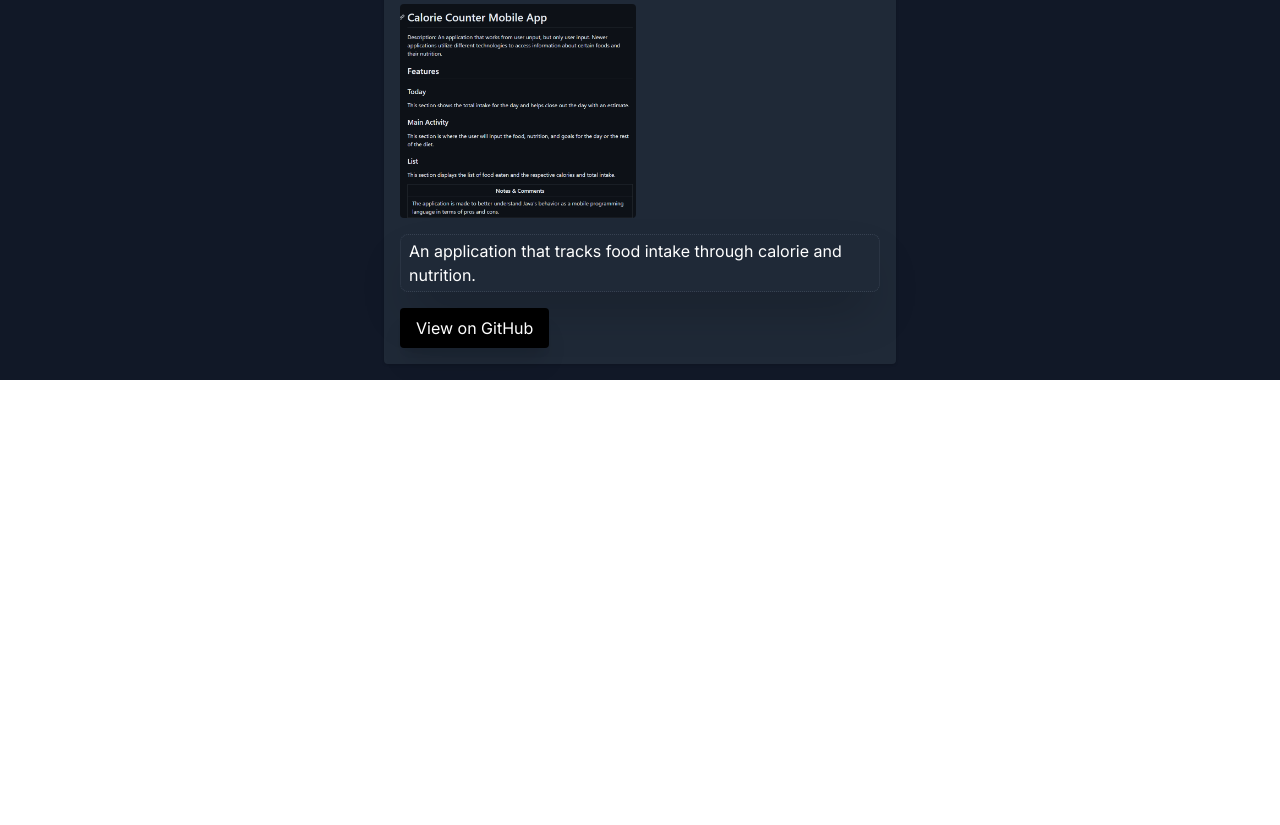
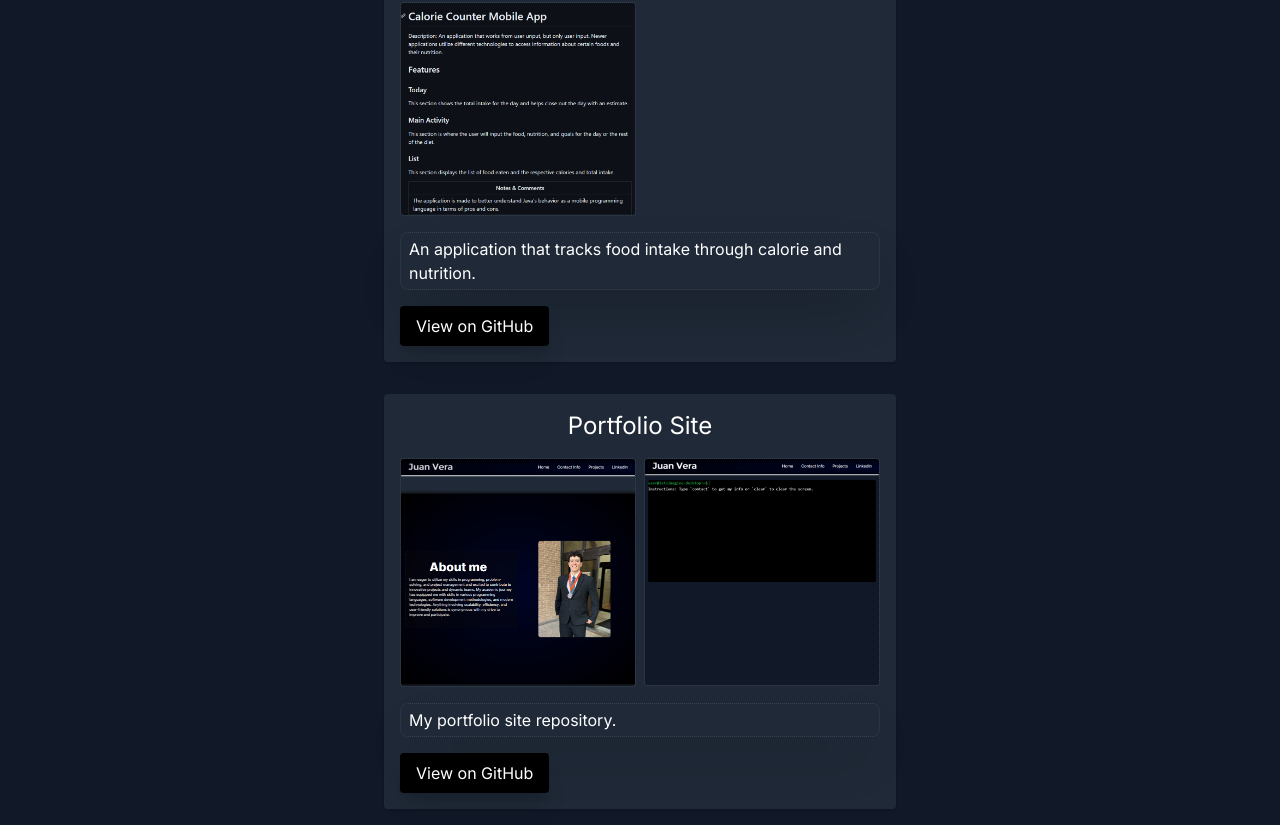
Before and after one commit to JuanTime2Late/Portfolio_Site, a Next.js app in the folder portfolio_site/: page /s1 in a window 1280 px wide. Shown: the part 886-1711 px from the top of the page. Before the commit the page ends 1266 px from the top, so only its background shows below. Built offline with nearby package versions, Linux system fonts and the light colour scheme.

Commit message:
Update posts

```diff
--- a/portfolio_site/src/app/s1/posts.js
+++ b/portfolio_site/src/app/s1/posts.js
@@ -19,6 +19,16 @@ const posts = [
     description: 'An application that tracks food intake through calorie and nutrition.',
     projectUrl: 'https://github.com/JuanTime2Late/Calorie_Counter',
   },
+  {
+    title: 'Portfolio Site',
+    id: 3,
+    images: [
+      './imgs/pf_site/pfsite.png',
+      './imgs/pf_site/pfterminal.png',
+    ],
+    description: 'My portfolio site repository.',
+    projectUrl: 'https://github.com/JuanTime2Late/Portfolio_Site',
+  },
 ]
 
 const Posts = () => {
@@ -30,7 +40,7 @@ const Posts = () => {
             <p className="mb-4 text-center text-2xl">{post.title}</p>
             <div className="grid grid-cols-2 gap-2">
               {post.images.slice(0, 2).map((image, index) => (
-                <img key={index} src={image} alt={`Post ${post.id} Image ${index + 1}`} className="rounded" />
+                <img key={index} src={image} alt={`Post ${post.id} Image ${index + 1}`} className="border border-dotted border-gray-700 rounded" />
               ))}
             </div>
             <p className="mt-4 px-2 py-1 border-dotted border-gray-700 shadow-2xl border rounded-lg">{post.description}</p>
```
